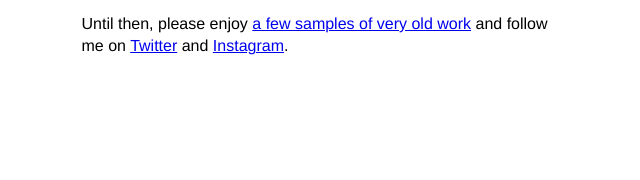
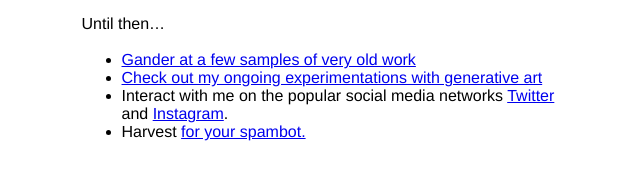
Before and after one commit to arlodesign/arlo-me, a plain HTML site: page index.html in a window 1280 px wide. Shown: the part 416-596 px from the top of the page, without its empty margins (314-954 px from the left). Drawn offline with Linux system fonts and the light colour scheme.

Commit message:
Update index.html

```diff
--- a/index.html
+++ b/index.html
@@ -74,18 +74,14 @@
       <em>still</em> hasn’t built himself a proper website.
     </h1>
     <p>
-      Until then, please enjoy
-      <a href="http://cl.ly/1v1D2M0F4106">a few samples of very old work</a>
-      and follow me on <a href="http://twitter.com/arlodesign">Twitter</a> and
-      <a href="http://instagram.com/arlodesign">Instagram</a>.
+      Until then…
+      <ul>
+        <li><a href="//cl.ly/1v1D2M0F4106">Gander at a few samples of very old work</a></li>
+        <li><a href="//sketchbook.arlo.me">Check out my ongoing experimentations with generative art</a></li>
+        <li>Interact with me on the popular social media networks <a href="http://twitter.com/arlodesign">Twitter</a> and
+          <a href="http://instagram.com/arlodesign">Instagram</a>.</li>
+        <li>Harvest <a href="mailto:mail@arlo.me"my email address</a> for your spambot.</li>
     </p>
-    <script type="text/javascript">
-      document.write("<c><n uers=\\"
-        znvygb: znvy\\ 100n eyb\\ 056 zr\\ ">znvy\\100neyb\\056zr<\\057n><oe><n uers=\\"
-        gry: +17739722383\\ ">773 972 2383<\\057n><\\057c>\\n".replace(/[a-zA-Z]/g, function (c) {
-          return String.fromCharCode((c <= "Z" ? 90 : 122) >= (c = c.charCodeAt(0) + 13) ? c : c - 26);
-        }));
-    </script>
   </main>
 </body>
 
```
